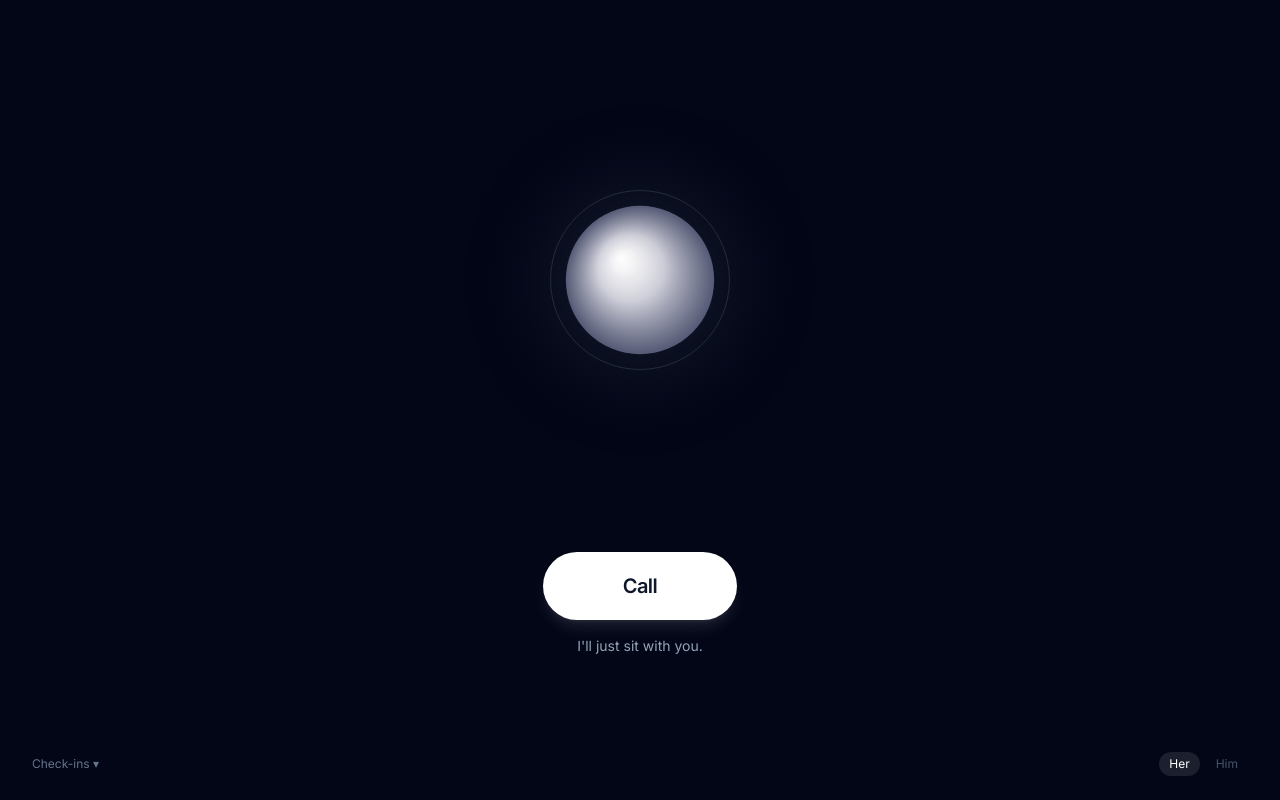
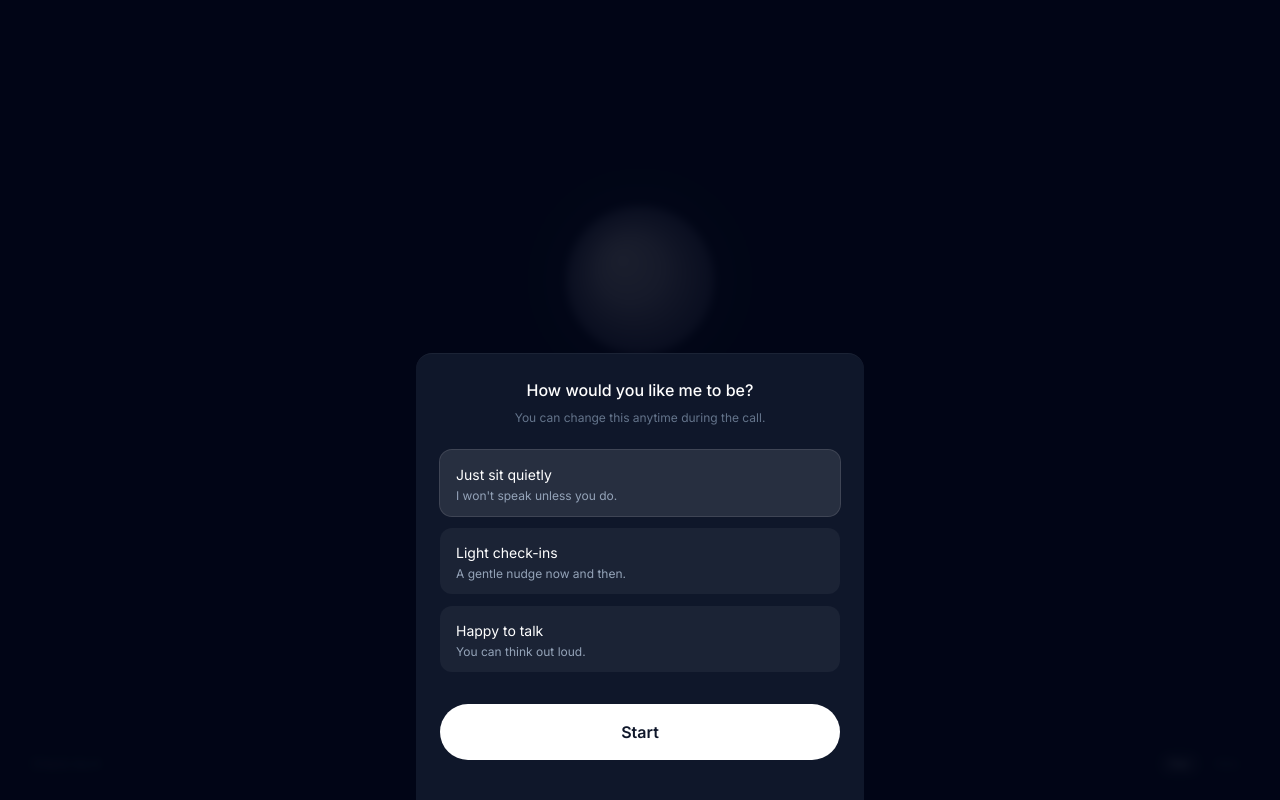
Before and after one commit to dkennedy1984/still-here, a Next.js app in the folder apps/web/: page / in a window 1280 px wide. Both pictures are taken after a click on the button "Call". Shown: the top 800 px of the page. Built offline with nearby package versions, Linux system fonts and the light colour scheme; no server answers.

Commit message:
feat: fix scroll overlap, lock orb position, first-time presence picker

```diff
--- a/apps/web/src/app/page.tsx
+++ b/apps/web/src/app/page.tsx
@@ -6,6 +6,7 @@ import Link from "next/link";
 import { startCall } from "@/lib/api";
 import PresenceStyleSheet from "@/components/PresenceStyleSheet";
 import { FixedOrb } from "@/components/FixedOrb";
+import { FirstCallSheet } from "@/components/FirstCallSheet";
 
 const homeSources = [
   {
@@ -31,6 +32,8 @@ function HomePageContent() {
   const callingRef = useRef(false);
   const [scrolled, setScrolled] = useState(false);
   const [isPaid, setIsPaid] = useState(false);
+  const [bottomPx, setBottomPx] = useState<number | null>(null);
+  const [showFirstCall, setShowFirstCall] = useState(false);
 
   const searchParams = useSearchParams();
   const upgraded = searchParams?.get('upgraded') === 'true';
@@ -62,8 +65,21 @@ function HomePageContent() {
     return () => window.removeEventListener('scroll', handleScroll);
   }, []);
 
+  useEffect(() => {
+    // Lock button position on mount — prevents shift when mobile address bar hides
+    setBottomPx(window.innerHeight * 0.18);
+  }, []);
+
   const handleCall = async () => {
     if (callingRef.current || loading) return;
+
+    // Check if first time
+    const hasCalledBefore = localStorage.getItem('swy-has-called');
+    if (!hasCalledBefore) {
+      setShowFirstCall(true);
+      return;
+    }
+
     callingRef.current = true;
     setLoading(true);
     try {
@@ -78,6 +94,22 @@ function HomePageContent() {
     }
   };
 
+  function handleFirstCallSelect(style: 'quiet' | 'check-ins' | 'talk') {
+    localStorage.setItem('swy-has-called', 'true');
+    localStorage.setItem('swy-presence', style);
+    setPresenceStyle(style === 'quiet' ? 'silent' : style as "silent" | "check-ins" | "talk");
+    setShowFirstCall(false);
+    callingRef.current = true;
+    setLoading(true);
+    startCall(style, voice).then(({ callId, wsTicket }) => {
+      router.push(`/call?callId=${callId}&ticket=${wsTicket}`);
+    }).catch(err => {
+      console.error(err);
+      callingRef.current = false;
+      setLoading(false);
+    });
+  }
+
   return (
     <main className="relative min-h-screen min-h-[100dvh] bg-slate-950 overflow-x-hidden">
       {/* Orb - shared FixedOrb at top 35% */}
@@ -85,7 +117,7 @@ function HomePageContent() {
 
 
       {/* Hero - button just below orb */}
-      <div className={`fixed left-0 right-0 flex flex-col items-center transition-opacity duration-500 ${scrolled ? 'opacity-0 pointer-events-none' : 'opacity-100'}`} style={{ bottom: '18%', zIndex: 10 }}>
+      <div className={`fixed left-0 right-0 flex flex-col items-center transition-opacity duration-500 ${scrolled ? 'opacity-0 pointer-events-none' : 'opacity-100'}`} style={{ bottom: bottomPx !== null ? `${bottomPx}px` : '18%', zIndex: 10 }}>
         <div className="pointer-events-auto flex flex-col items-center">
           <button
             onClick={handleCall}
@@ -111,7 +143,7 @@ function HomePageContent() {
       )}
 
       {/* Below fold content */}
-      <section className="relative px-6 max-w-2xl mx-auto pb-20 mt-[100vh]" style={{ zIndex: 10 }}>
+      <section className="relative px-6 max-w-2xl mx-auto pb-20 mt-[110vh]" style={{ zIndex: 10 }}>
 
         <h1 className="text-2xl sm:text-3xl font-semibold text-white leading-tight mb-8">
           Quiet body doubling for when starting is hard
@@ -210,6 +242,10 @@ function HomePageContent() {
       </div>
 
       {/* Presence style sheet */}
+      {showFirstCall && (
+        <FirstCallSheet onSelect={handleFirstCallSelect} />
+      )}
+
       {showSheet && (
         <PresenceStyleSheet
           selected={presenceStyle}
--- /dev/null
+++ b/apps/web/src/components/FirstCallSheet.tsx
@@ -0,0 +1,49 @@
+'use client';
+import { useState } from 'react';
+
+type PresenceStyle = 'quiet' | 'check-ins' | 'talk';
+
+interface FirstCallSheetProps {
+  onSelect: (style: PresenceStyle) => void;
+}
+
+export function FirstCallSheet({ onSelect }: FirstCallSheetProps) {
+  const [selected, setSelected] = useState<PresenceStyle>('quiet');
+
+  return (
+    <div className="fixed inset-0 bg-slate-950/90 flex items-end justify-center z-[100] backdrop-blur-sm">
+      <div className="w-full max-w-md bg-slate-900 rounded-t-2xl px-6 pt-6 pb-10 border-t border-white/5">
+        <h2 className="text-base font-medium text-white text-center mb-2">How would you like me to be?</h2>
+        <p className="text-xs text-slate-500 text-center mb-6">You can change this anytime during the call.</p>
+
+        <div className="flex flex-col gap-3 mb-8">
+          {([
+            { key: 'quiet' as PresenceStyle, label: 'Just sit quietly', desc: "I won't speak unless you do." },
+            { key: 'check-ins' as PresenceStyle, label: 'Light check-ins', desc: 'A gentle nudge now and then.' },
+            { key: 'talk' as PresenceStyle, label: 'Happy to talk', desc: 'You can think out loud.' },
+          ]).map(s => (
+            <button
+              key={s.key}
+              onClick={() => setSelected(s.key)}
+              className={`text-left px-4 py-3 rounded-xl transition-all ${
+                selected === s.key
+                  ? 'bg-white/10 ring-1 ring-white/20'
+                  : 'bg-white/5 hover:bg-white/8'
+              }`}
+            >
+              <span className="text-sm text-white">{s.label}</span>
+              <span className="block text-xs text-slate-400 mt-0.5">{s.desc}</span>
+            </button>
+          ))}
+        </div>
+
+        <button
+          onClick={() => onSelect(selected)}
+          className="w-full py-4 rounded-full bg-white text-slate-900 text-base font-semibold hover:bg-white/90 active:scale-95 transition-all"
+        >
+          Start
+        </button>
+      </div>
+    </div>
+  );
+}
--- a/apps/web/src/components/FixedOrb.tsx
+++ b/apps/web/src/components/FixedOrb.tsx
@@ -1,4 +1,5 @@
 'use client';
+import { useEffect, useState } from 'react';
 import { PresenceOrb } from './PresenceOrb';
 
 interface FixedOrbProps {
@@ -7,10 +8,21 @@ interface FixedOrbProps {
 }
 
 export function FixedOrb({ state = 'idle', visible = true }: FixedOrbProps) {
+  const [topPx, setTopPx] = useState<number | null>(null);
+
+  useEffect(() => {
+    // Lock position on mount — prevents shift when mobile address bar hides
+    setTopPx(window.innerHeight * 0.35);
+  }, []);
+
   return (
     <div
       className={`fixed left-0 right-0 flex justify-center pointer-events-none transition-opacity duration-500 ${visible ? 'opacity-100' : 'opacity-0'}`}
-      style={{ top: '35%', transform: 'translateY(-50%)', zIndex: 15 }}
+      style={{
+        top: topPx !== null ? `${topPx}px` : '35%',
+        transform: 'translateY(-50%)',
+        zIndex: 15
+      }}
     >
       <PresenceOrb state={state} size="lg" />
     </div>
```
